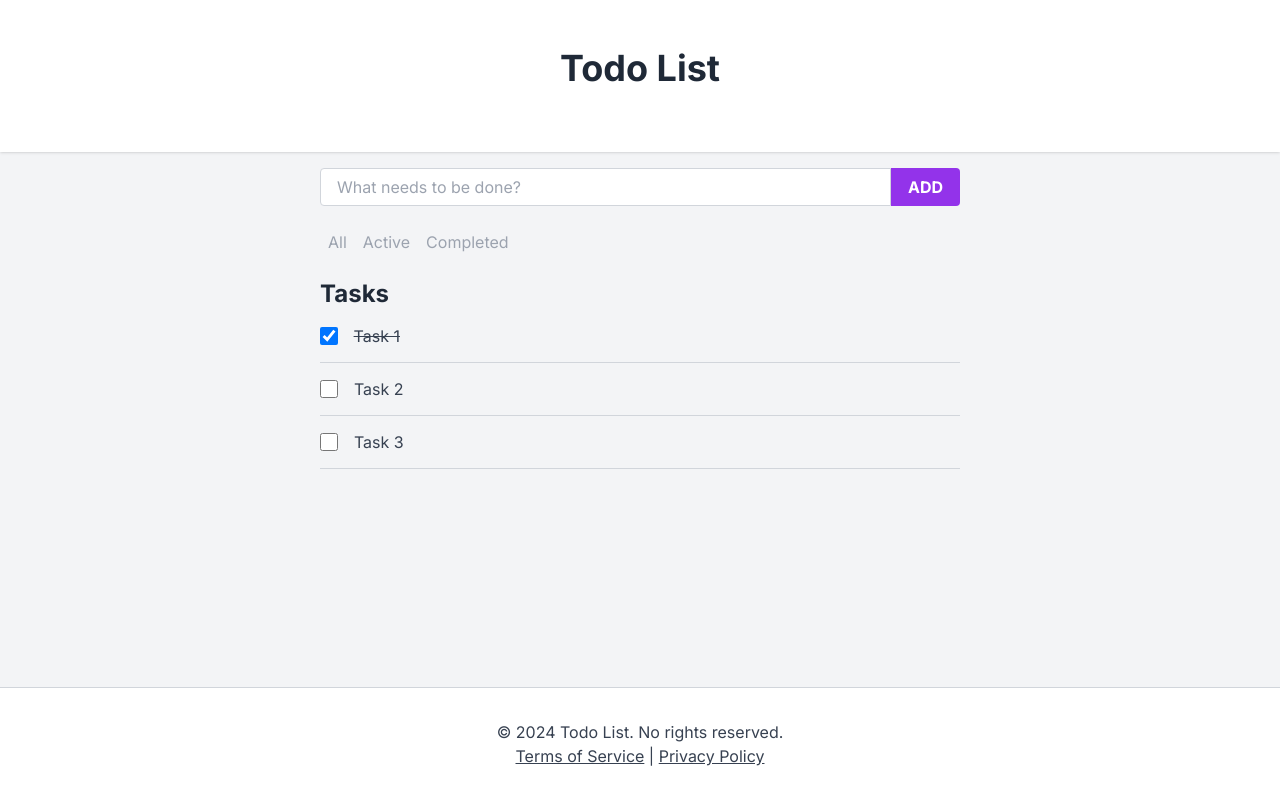
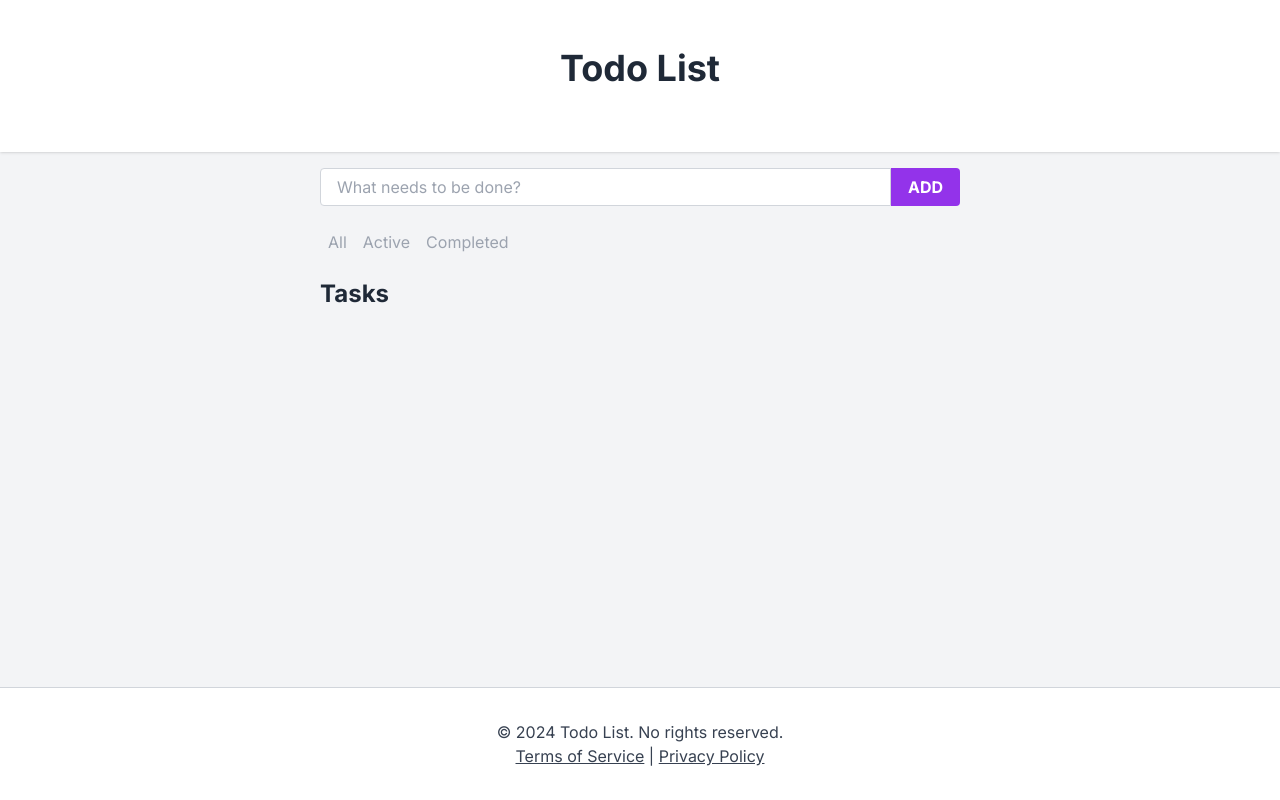
Before and after one commit to CS4080-2024/TMM, a Next.js app: page / in a window 1280 px wide. Built offline with nearby package versions, Linux system fonts and the light colour scheme.

Commit message:
feat: add local storage data persistence

```diff
--- a/app/page.tsx
+++ b/app/page.tsx
@@ -1,6 +1,6 @@
 "use client";
 
-import { useState } from "react";
+import { useState, useEffect, useRef} from "react";
 
 import { AddTask } from "@/components/add-task";
 import { Filter } from "@/components/filter";
@@ -8,27 +8,24 @@
 import { type Task } from "@/types";
 
 const HomePage = () => {
-  // TODO: persist the data in the browser local storage
-  const sampleTasks = [
-    {
-      id: 1,
-      content: "Task 1",
-      completed: true,
-    },
-    {
-      id: 2,
-      content: "Task 2",
-      completed: false,
-    },
-    {
-      id: 3,
-      content: "Task 3",
-      completed: false,
-    },
-  ];
+  const [tasks, setTasks] = useState<Task[]>([]);
+  const [filter, setFilter] = useState("All");
+  const initialRender = useRef(true);
 
-  const [tasks, setTasks] = useState<Task[]>(sampleTasks);
-  const [filter, setFilter] = useState("All");
+  // Load tasks from local storage
+  useEffect(() => {
+    const storedTasks = localStorage.getItem("tasks");
+    storedTasks ? setTasks(JSON.parse(storedTasks)) : []
+  }, []);
+
+  // Save tasks to local storage
+  useEffect(() => {
+    if (initialRender.current) {
+      initialRender.current = false;
+      return;
+    }
+    localStorage.setItem("tasks", JSON.stringify(tasks));
+  }, [tasks]);
 
   const addTask = (content: string) => {
     const newTask = {
```
